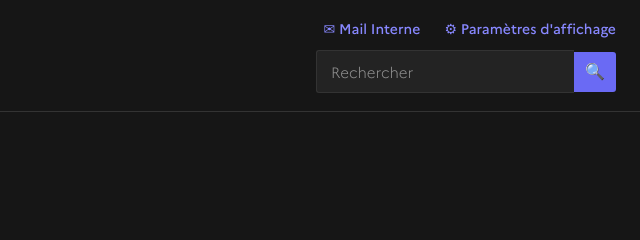
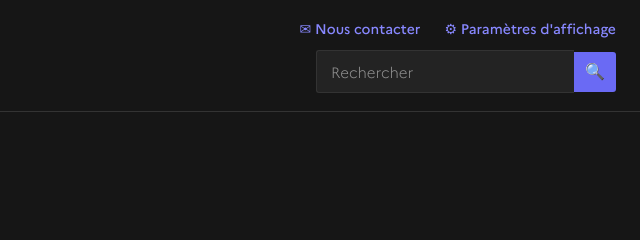
Before and after one commit to justicedemartinique/martiniquerp.gouv, a website: page communiques-presse.html in a window 1280 px wide. Shown: the top 240 px of the page, 640-1280 px from the left. Drawn offline with Linux system fonts and the light colour scheme.

Commit message:
Replace 'Mail Interne' link with 'Nous contacter'

```diff
--- a/communiques-presse.html
+++ b/communiques-presse.html
@@ -240,7 +240,7 @@
 
           <div class="fr-header__actions">
             <div class="fr-header__tools">
-              <a href="mail-interne.html" class="fr-tool-link">✉ Mail Interne</a>
+              <a href="#" class="fr-tool-link">✉ Nous contacter</a>
               <a href="#" class="fr-tool-link">⚙ Paramètres d'affichage</a>
             </div>
             <div class="fr-search-bar" role="search">
```
